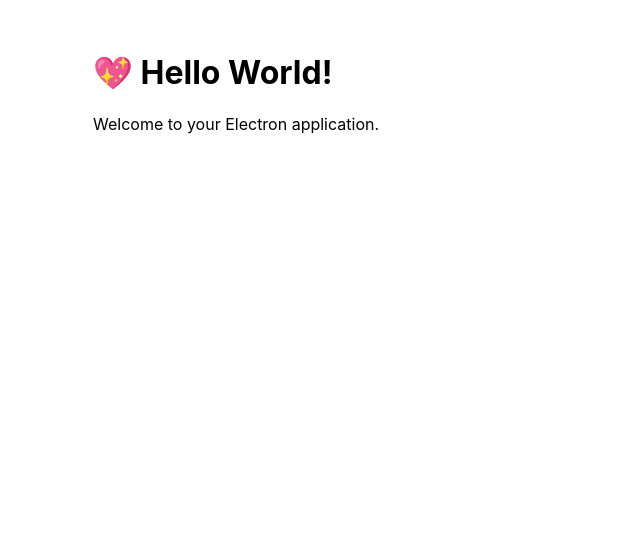
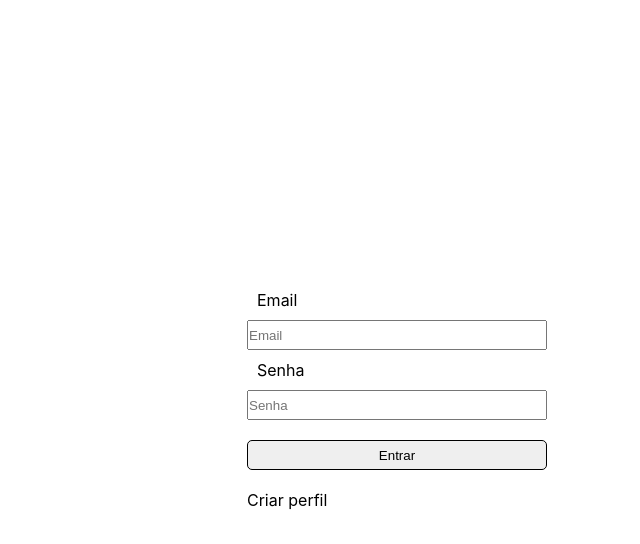
Before and after one commit to Tardius-Consulting/flash-card, a React (Vite) app in the folder electron/: page / in a window 1280 px wide. Shown: the top 544 px of the page, without its empty margins (243-883 px from the left). Built offline with nearby package versions, Linux system fonts and the light colour scheme.

Commit message:
feat(login): create login page

```diff
--- a/electron/src/renderer/index.css
+++ b/electron/src/renderer/index.css
@@ -1,8 +1,40 @@
+* {
+  margin: 0;
+  padding: 0;
+  box-sizing: border-box; /* Boa prática para incluir padding/borders no tamanho total */
+}
 body {
   font-family:
     -apple-system, BlinkMacSystemFont, 'Segoe UI', Roboto, Helvetica, Arial,
     sans-serif;
-  margin: auto;
-  max-width: 38rem;
-  padding: 2rem;
+  width: 100%;
+  height: 100vh;
 }
+
+.conteiner{
+  display: flex;
+  align-items: center;
+  justify-content: center;
+  flex-direction: column;
+}
+
+.button{
+  border-radius: 5px;
+  height: 30px;
+  margin: 20px 0;
+  cursor: pointer;
+}
+
+.action{
+  border: 1px solid black;
+  border-radius: 5px;
+}
+
+input{
+  margin-top: 10px;
+  height: 30px;
+}
+
+form label{
+  margin-left: 10px;
+}
--- a/electron/src/renderer/index.html
+++ b/electron/src/renderer/index.html
@@ -3,9 +3,9 @@
   <head>
     <meta charset="UTF-8" />
     <title>Hello World!</title>
-    <link rel="stylesheet" type="style/css" href="./index.css">
+    <link rel="stylesheet" href="./index.css">
   </head>
-  <body>
+  <body class="conteiner">
     <div id="root"></div>
     <script type="module" src="./src/renderer.tsx"></script>
   </body>
--- /dev/null
+++ b/electron/src/renderer/src/Infrastructure/IAuthGateway.ts
@@ -0,0 +1,3 @@
+export interface IAuthGateway{
+    login(email:string,password:string):Promise<any>
+}
--- /dev/null
+++ b/electron/src/renderer/src/Infrastructure/MockAuthGateway.ts
@@ -0,0 +1,8 @@
+import { IAuthGateway } from "./IAuthGateway";
+
+export class MockAuthGateway implements IAuthGateway{
+    constructor(){}
+    login(email: string, password: string): Promise<any> {
+        return Promise.resolve()
+    }
+}
--- /dev/null
+++ b/electron/src/renderer/src/Login.tsx
@@ -0,0 +1,57 @@
+import { ChangeEvent, useState } from "react"
+import React from "react"
+import { IAuthGateway } from "./Infrastructure/IAuthGateway"
+
+export default function Login({gateway}:{gateway:IAuthGateway}){
+    const [email, setEmail] = useState('')
+    const [password, setPassword] = useState('')
+    const onChangeEmail=(e:ChangeEvent<HTMLInputElement>)=>{
+        let value = e.target.value
+        setEmail(value)
+    }
+    const onChangePassword=(e:ChangeEvent<HTMLInputElement>)=>{
+        let value = e.target.value
+        setPassword(value)
+    }
+
+    const onSubmit=()=>{
+        try{
+            gateway.login(email,password)
+        }catch(err){
+            if(err instanceof Error)
+            console.log(err.message)
+        }
+    }
+
+    const onClick=()=>{
+
+    }
+    return <div className="">
+        <form onSubmit={onSubmit} style={{
+            display:"flex",
+            flexDirection:"column",
+            width:"300px"
+        }}>
+            <label htmlFor="EmailField">Email</label>
+            <input
+                type="email"
+                placeholder="Email"
+                id="EmailField"
+                onChange={onChangeEmail}
+            />
+            <label htmlFor="PasswordField" style={{marginTop:"10px"}}>Senha</label>
+            <input
+                placeholder="Senha"
+                type="password"
+                id="PasswordField"
+                onChange={onChangePassword}
+            />
+            <button type="submit" id="Confirmation" className="action button">
+                Entrar
+            </button>
+        </form>
+        <a onClick={onClick} className="button">
+            Criar perfil
+        </a>
+    </div>
+}
--- a/electron/src/renderer/src/renderer.tsx
+++ b/electron/src/renderer/src/renderer.tsx
@@ -27,15 +27,18 @@
  */
 import React from 'react';
 import { createRoot } from 'react-dom/client';
-import App from './App.jsx';
+import Login from './Login';
+import { MockAuthGateway } from './Infrastructure/MockAuthGateway';
 
 const conteiner = document.getElementById('root')
 
 if(!conteiner) throw new Error("root not found!")
 
 const root = createRoot(conteiner);
+
+const authGateway = new MockAuthGateway()
 root.render(
   <React.StrictMode>
-    <App />
+    <Login gateway={authGateway}/>
   </React.StrictMode>
 );
```
